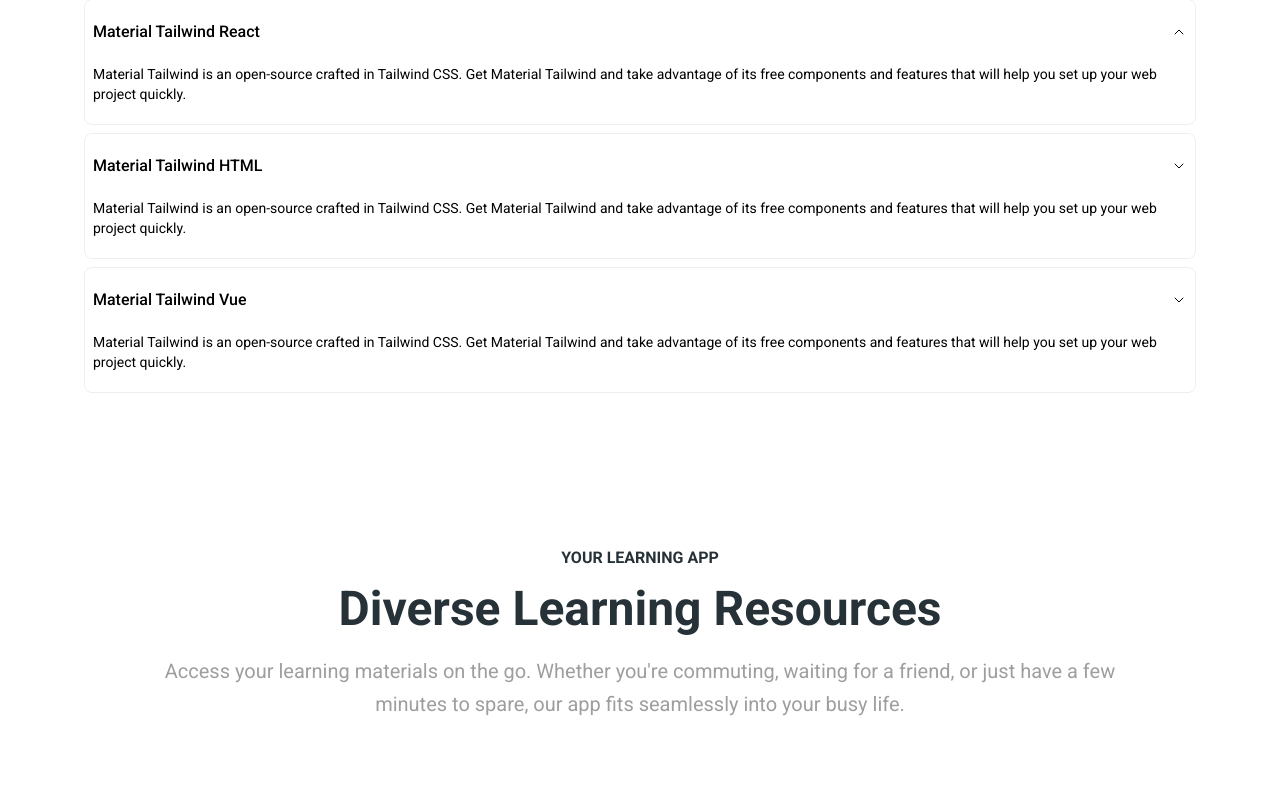
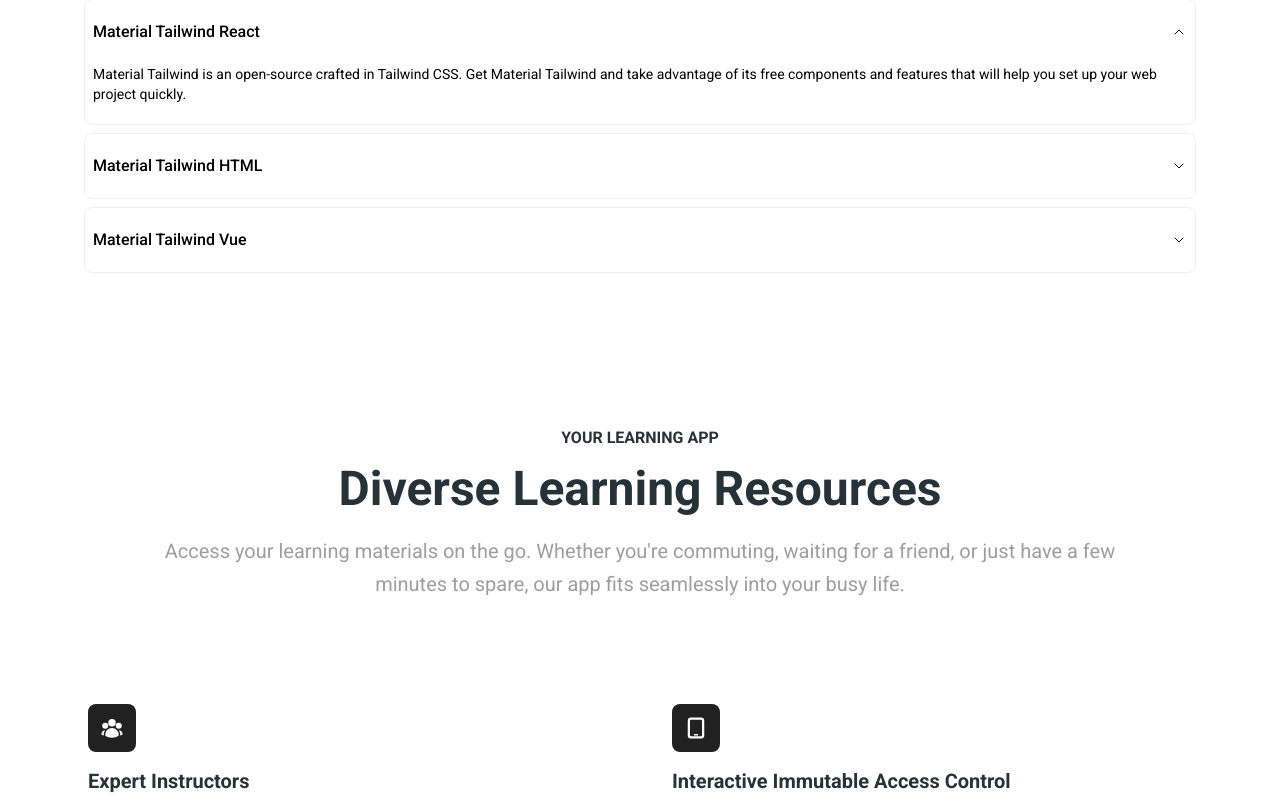
Before and after one commit to Society-E-X-E/web-society-exe, a Next.js app: page / in a window 1280 px wide. Shown: the part 1096-1893 px from the top of the page. Built offline with nearby package versions, Linux system fonts and the light colour scheme.

Commit message:
Accordion Update

```diff
--- a/src/app/video-intro.tsx
+++ b/src/app/video-intro.tsx
@@ -1,6 +1,6 @@
 "use client";
 
-import React from "react";
+import React, { useState } from "react";
 
 const accordionItems = [
   {
@@ -8,7 +8,6 @@
     title: "Material Tailwind React",
     description:
       "Material Tailwind is an open-source crafted in Tailwind CSS. Get Material Tailwind and take advantage of its free components and features that will help you set up your web project quickly.",
-    rotate: true,
   },
   {
     id: "customAccordion2",
@@ -25,6 +24,12 @@
 ];
 
 export function VideoIntro() {
+  const [activeId, setActiveId] = useState(accordionItems[0].id);
+
+  const toggleItem = (id: string) => {
+    setActiveId((current) => (current === id ? "" : id));
+  };
+
   return (
     <div className="p-8">
       <div className="container relative mx-auto mt-20 w-full max-w-6xl overflow-hidden rounded-xl px-5">
@@ -34,16 +39,21 @@
           data-accordion-container
           data-accordion-mode="exclusive"
         >
-          {accordionItems.map(({ id, title, description, rotate }) => (
+          {accordionItems.map(({ id, title, description }) => {
+            const isOpen = activeId === id;
+
+            return (
               <div
                 key={id}
                 className="mb-2 rounded-lg border border-slate-200 px-2 dark:border-slate-700"
               >
-              <div
+                <button
+                  type="button"
                   className="flex w-full cursor-pointer items-center justify-between py-5 text-left font-medium text-slate-800 dark:text-white"
                   data-accordion-toggle
                   data-accordion-target={`#${id}`}
-                aria-expanded="false"
+                  aria-expanded={isOpen}
+                  onClick={() => toggleItem(id)}
                 >
                   {title}
                   <svg
@@ -55,7 +65,7 @@
                     fill="none"
                     xmlns="http://www.w3.org/2000/svg"
                     color="currentColor"
-                  className={`h-4 w-4${rotate ? " rotate-180" : ""}`}
+                    className={`h-4 w-4 transition-transform ${isOpen ? "rotate-180" : ""}`}
                   >
                     <path
                       d="M6 9L12 15L18 9"
@@ -64,17 +74,18 @@
                       strokeLinejoin="round"
                     />
                   </svg>
-              </div>
+                </button>
                 <div
                   id={id}
-                className="overflow-hidden transition-all duration-300 dark:border-slate-700"
+                  className={`overflow-hidden transition-all duration-300 ${isOpen ? "block" : "hidden"}`}
                 >
                   <p className="mb-5 text-sm text-slate-600 dark:text-slate-400">
                     {description}
                   </p>
                 </div>
               </div>
-          ))}
+            );
+          })}
         </div>
       </div>
     </div>
```
Lines whose indentation alone changed are shown as unchanged.
